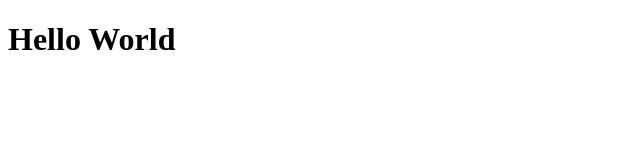
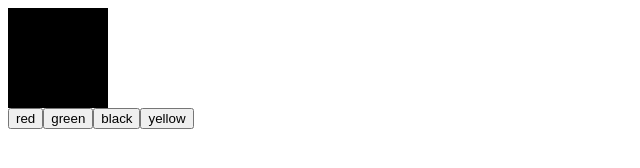
Before and after one commit to 401-advanced-javascript-davetrost/colors-react-lab, a React app: page / in a window 1280 px wide. Shown: the whole page, without its empty margins (0-640 px from the left). Built offline with nearby package versions, Linux system fonts and the light colour scheme.

Commit message:
starter code

```diff
--- a/src/components/App.js
+++ b/src/components/App.js
@@ -1,5 +1,27 @@
-import React from 'react';
+import React, { Component } from 'react';
+import ColorDisplay from './colors/ColorDisplay';
+import ColorPicker from './colors/ColorPicker';
 
-export default function App() {
-  return <h1>Hello World</h1>;
+export default class App extends Component {
+  state = {
+    backgroundColor: 'black'
+  };
+
+  selectColor = backgroundColor => {
+    this.setState({ backgroundColor })
+  }
+
+  render() {
+    const { backgroundColor } = this.state;
+    const colors = ['red', 'green', 'black', 'yellow'];
+
+    return (
+      <>
+        <ColorDisplay backgroundColor={backgroundColor} />
+        <ColorPicker
+          selectColor={this.selectColor}
+          colors={colors} />
+      </>
+    )
+  }
 }
--- /dev/null
+++ b/src/components/colors/ColorDisplay.js
@@ -0,0 +1,16 @@
+import React from 'react';
+import PropTypes from 'prop-types';
+
+const ColorDisplay = ({ backgroundColor }) => (
+  <div style={{
+    backgroundColor,
+    width: '100px',
+    height: '100px'
+  }}></div>
+);
+
+ColorDisplay.propTypes = {
+  backgroundColor: PropTypes.string.isRequired
+};
+
+export default ColorDisplay;
--- /dev/null
+++ b/src/components/colors/ColorPicker.js
@@ -0,0 +1,20 @@
+import React from 'react';
+import PropTypes from 'prop-types';
+
+const ColorPicker = ({ colors, selectColor }) => {
+  const colorButtons = colors.map(color => (
+    <button key={color} onClick={() => selectColor(color)}>{color}</button>
+  ))
+  return (
+    <>
+      {colorButtons}
+    </>
+  )
+};
+
+ColorPicker.propTypes = {
+  colors: PropTypes.arrayOf(PropTypes.string).isRequired,
+  selectColor: PropTypes.func.isRequired
+};
+
+export default ColorPicker;
--- a/src/index.html
+++ b/src/index.html
@@ -5,7 +5,7 @@
   <meta charset="UTF-8">
   <meta name="viewport" content="width=device-width, initial-scale=1.0">
   <meta http-equiv="X-UA-Compatible" content="ie=edge">
-  <title>colors-react-lab</title>
+  <title>starter-code</title>
 </head>
 
 <body>
```
